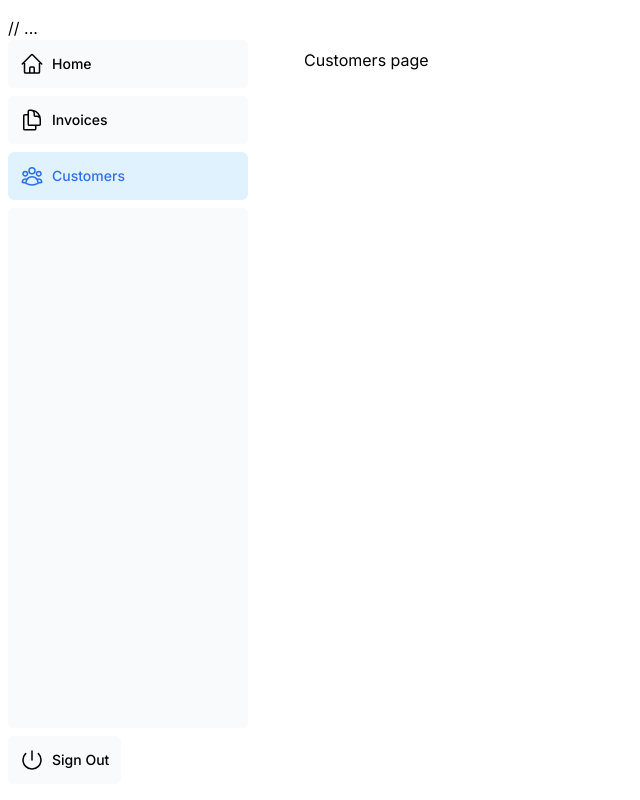
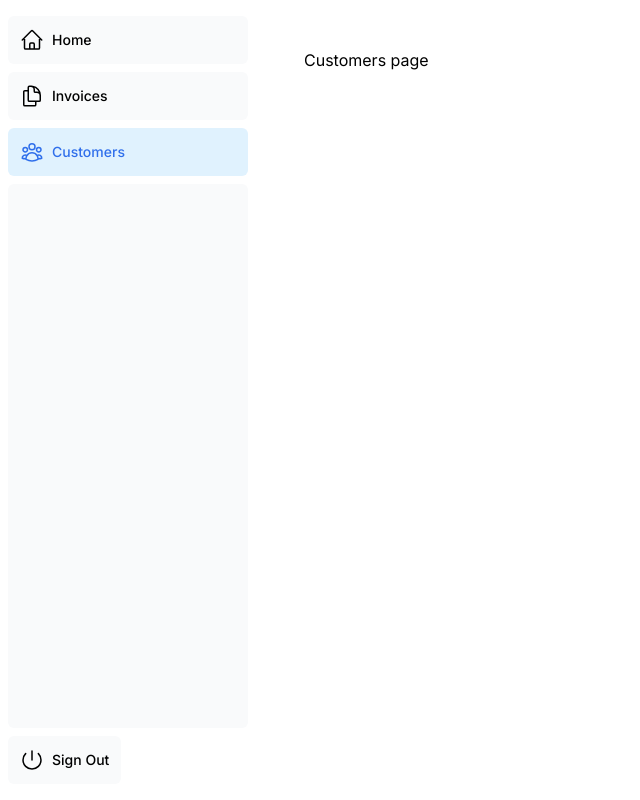
Before and after one commit to KasambaLumwagi/next-learn, a Next.js app: page /dashboard/customers in a window 1280 px wide. Shown: the whole page, without its empty margins (0-640 px from the left). Built offline with nearby package versions, Linux system fonts and the light colour scheme; a web font is replaced by a local one.

Commit message:
chapter 15 adjustments

```diff
--- a/app/ui/dashboard/sidenav.tsx
+++ b/app/ui/dashboard/sidenav.tsx
@@ -7,7 +7,7 @@ import { signOut } from '@/auth';
 export default function SideNav() {
   return (
     <div className="flex h-full flex-col px-3 py-4 md:px-2">
-      // ...
+      {/* ... */}
       <div className="flex grow flex-row justify-between space-x-2 md:flex-col md:space-x-0 md:space-y-2">
         <NavLinks />
         <div className="hidden h-auto w-full grow rounded-md bg-gray-50 md:block"></div>
```
Also changed, not shown: .eslintrc.json.
